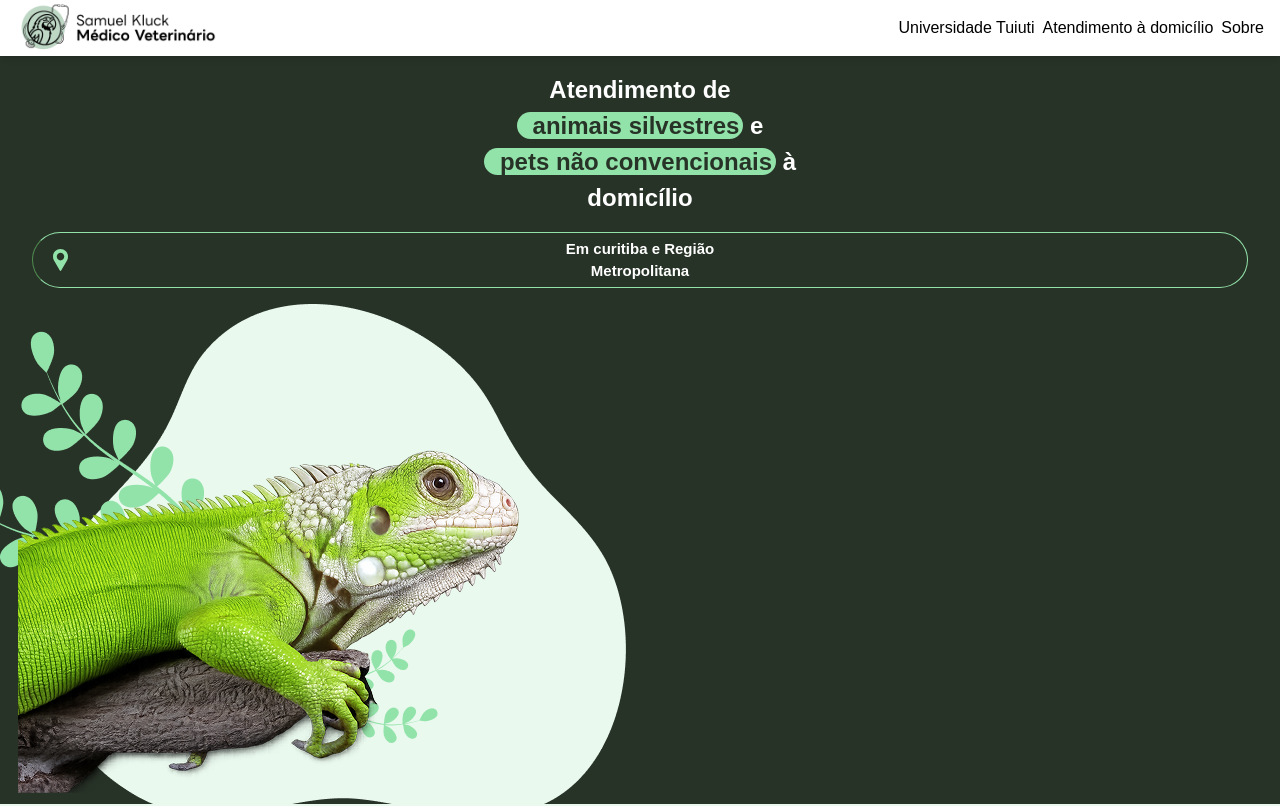
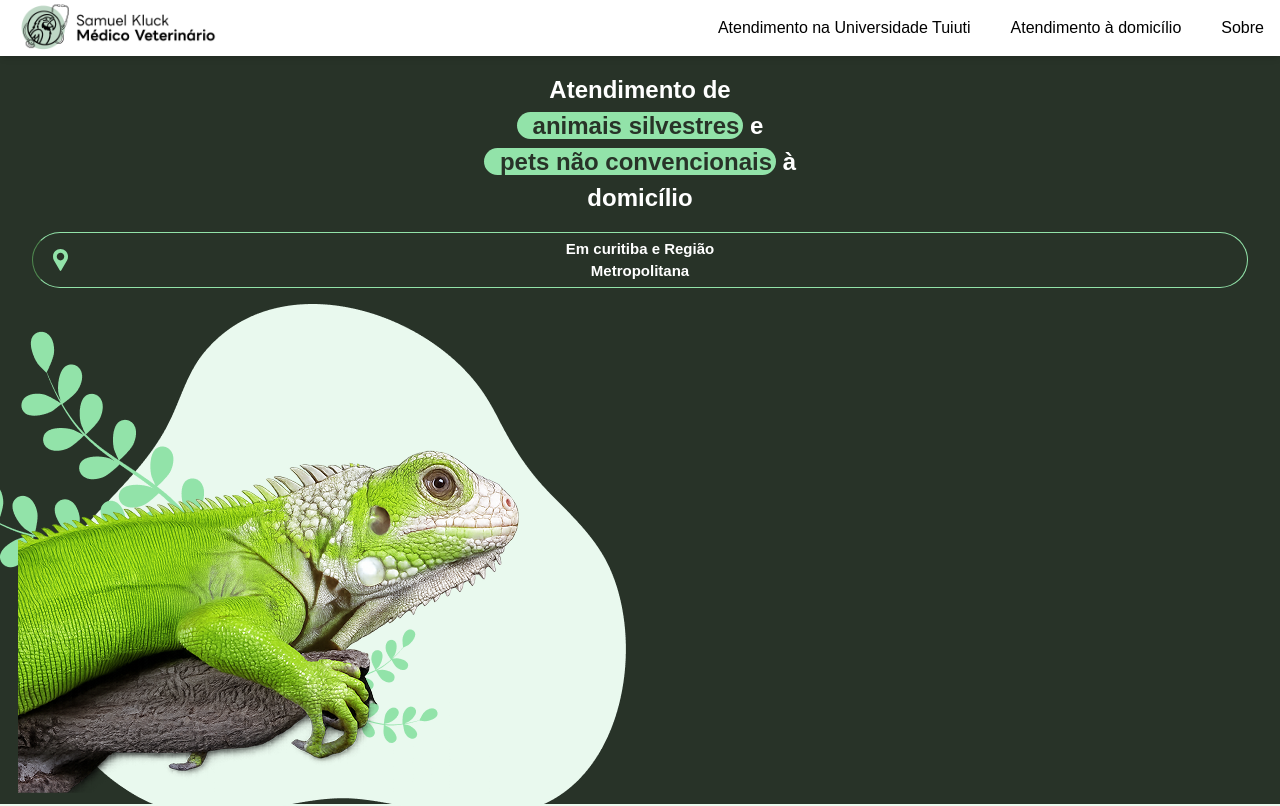
Before and after one commit to michelekluck/vet-site, a React (Vite) app: page / in a window 1280 px wide. Shown: the top 806 px of the page. Built offline with nearby package versions, Linux system fonts and the light colour scheme; a web font is replaced by a local one.

Commit message:
adjust navbar desktop

```diff
--- a/src/components/Navbar.jsx
+++ b/src/components/Navbar.jsx
@@ -12,10 +12,10 @@ function Navbar() {
                 </a>
 
                 {/* Desktop */}
-                <div className="hidden sm:flex gap-2">
-                    <span>Universidade Tuiuti</span>
-                    <span>Atendimento à domicílio</span>
-                    <span>Sobre</span>
+                <div className="hidden sm:flex gap-10">
+                    <a href="#tuiuti">Atendimento na Universidade Tuiuti</a>
+                    <a href="#home">Atendimento à domicílio</a>
+                    <a href="#about">Sobre</a>
                 </div>
 
                 {/* Mobile */}
```
